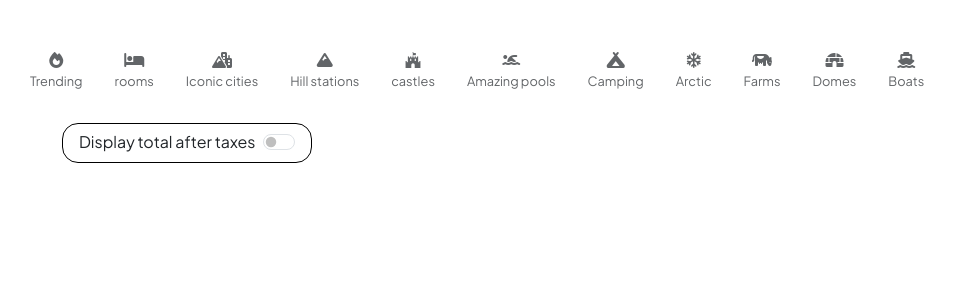
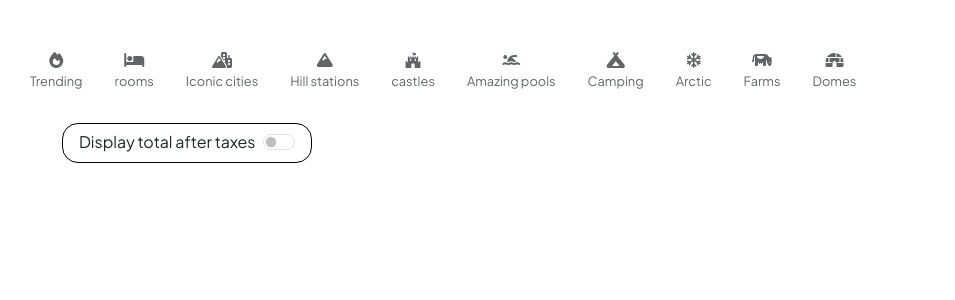
Before and after one commit to SakethBhargava/Wanderlust, a Node server app: page /listings in a window 1280 px wide. Shown: the part 80-380 px from the top of the page, without its empty margins (52-1007 px from the left). Run offline with Node 20, Linux system fonts and the light colour scheme; data that the repository does not hold is empty; some libraries are stand-ins or nearby versions.

Commit message:
updated navbar

```diff
--- a/views/listings/index.ejs
+++ b/views/listings/index.ejs
@@ -76,10 +76,6 @@
         <div><i class="fa-solid fa-igloo"></i></div>
         <p>Domes</p>
     </div>
-    <div class="filter">
-        <div><i class="fa-solid fa-ship"></i></div>
-        <p>Boats</p>
-    </div>
     <div class="tax-toggle">
         <div class="form-check form-check-reverse form-switch">
             <input class="form-check-input" type="checkbox" role="switch" id="switchCheckDefault">
```
